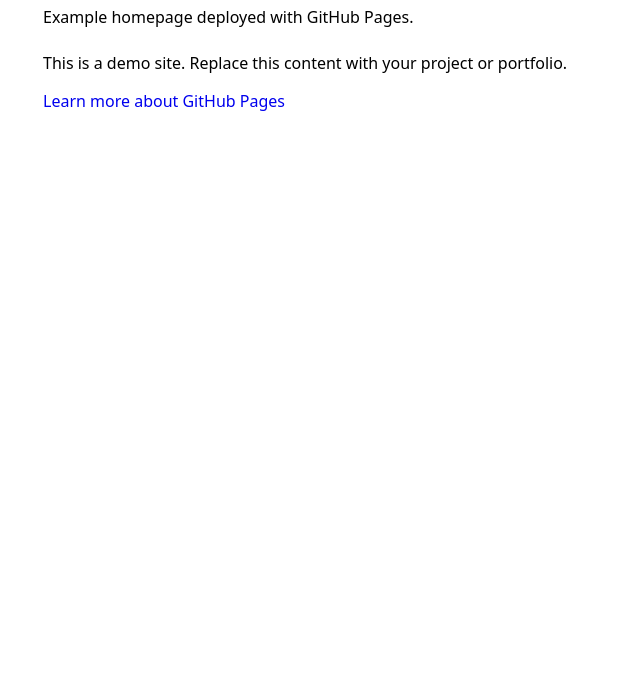
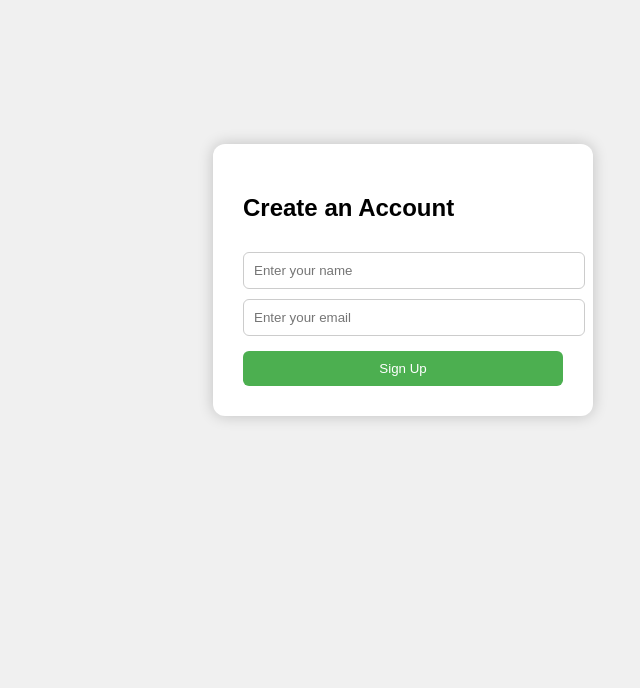
Before and after one commit to imsmart079-png/imsmart079-png.github.io, a plain HTML site: page index.html in a window 1280 px wide. Shown: the part 128-816 px from the top of the page, without its empty margins (237-877 px from the left). Drawn offline with Linux system fonts and the light colour scheme.

Commit message:
Update index.html

```diff
--- a/index.html
+++ b/index.html
@@ -1,25 +1,78 @@
-<!doctype html>
+<!DOCTYPE html>
 <html>
 <head>
-  <meta charset="utf-8" />
-  <title>My Homepage</title>
-  <meta name="viewport" content="width=device-width,initial-scale=1" />
-  <style>
-    body { font-family: system-ui, sans-serif; padding: 48px; max-width: 720px; margin: auto; }
-    header { margin-bottom: 24px; }
-    a { text-decoration: none; }
-  </style>
+    <meta charset="UTF-8">
+    <title>Signup Page</title>
+    <style>
+        body {
+            font-family: Arial;
+            background: #f0f0f0;
+            display: flex;
+            justify-content: center;
+            align-items: center;
+            height: 100vh;
+        }
+
+        .box {
+            background: white;
+            padding: 30px;
+            border-radius: 12px;
+            width: 320px;
+            box-shadow: 0 0 15px rgba(0,0,0,0.2);
+        }
+
+        input {
+            width: 100%;
+            padding: 10px;
+            margin-top: 10px;
+            border-radius: 6px;
+            border: 1px solid #ccc;
+        }
+
+        button {
+            margin-top: 15px;
+            width: 100%;
+            padding: 10px;
+            background: #4CAF50;
+            color: white;
+            border: none;
+            border-radius: 6px;
+            cursor: pointer;
+        }
+    </style>
 </head>
 <body>
-<header>
-    <h1>Hi – I'm [Your Name]</h1>
-    <p>Example homepage deployed with GitHub Pages.</p>
-</header>
 
-<main>
-    <p>This is a demo site. Replace this content with your project or portfolio.</p>
-    <p><a href="https://github.com">Learn more about GitHub Pages</a></p>
-</main>
+<div class="box">
+    <h2>Create an Account</h2>
+
+    <input id="name" placeholder="Enter your name">
+    <input id="email" placeholder="Enter your email">
+
+    <button onclick="saveUser()">Sign Up</button>
+
+    <p id="msg" style="color:green; display:none;">Saved!</p>
+</div>
+
+<script>
+function saveUser() {
+    const name = document.getElementById("name").value;
+    const email = document.getElementById("email").value;
+
+    if (!name || !email) {
+        alert("Please fill in all fields");
+        return;
+    }
+
+    let users = JSON.parse(localStorage.getItem("users")) || [];
+
+    users.push({ name, email });
+
+    localStorage.setItem("users", JSON.stringify(users));
+
+    document.getElementById("msg").style.display = "block";
+}
+</script>
 
 </body>
 </html>
```
